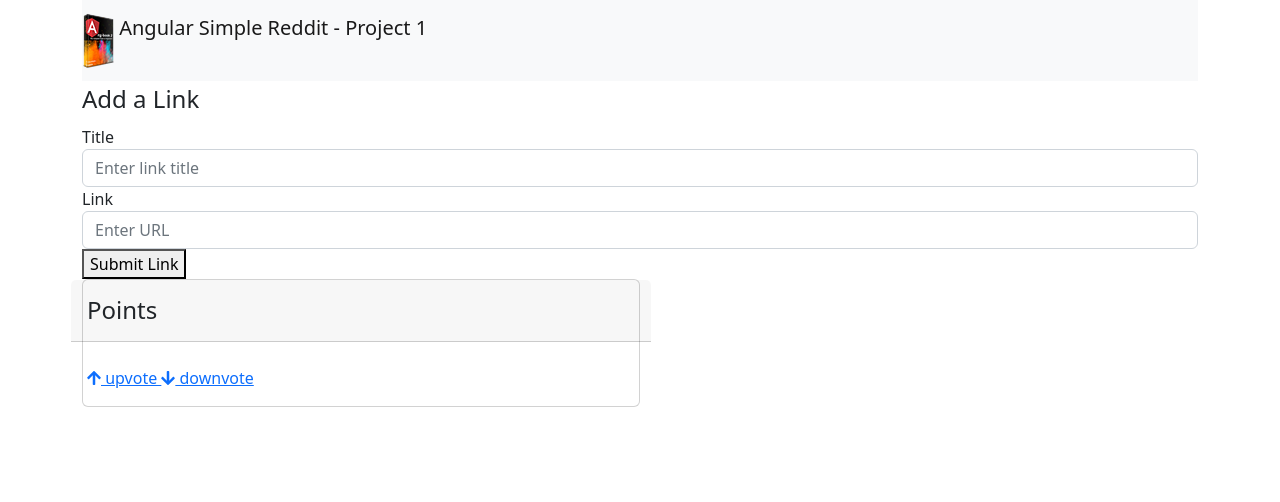
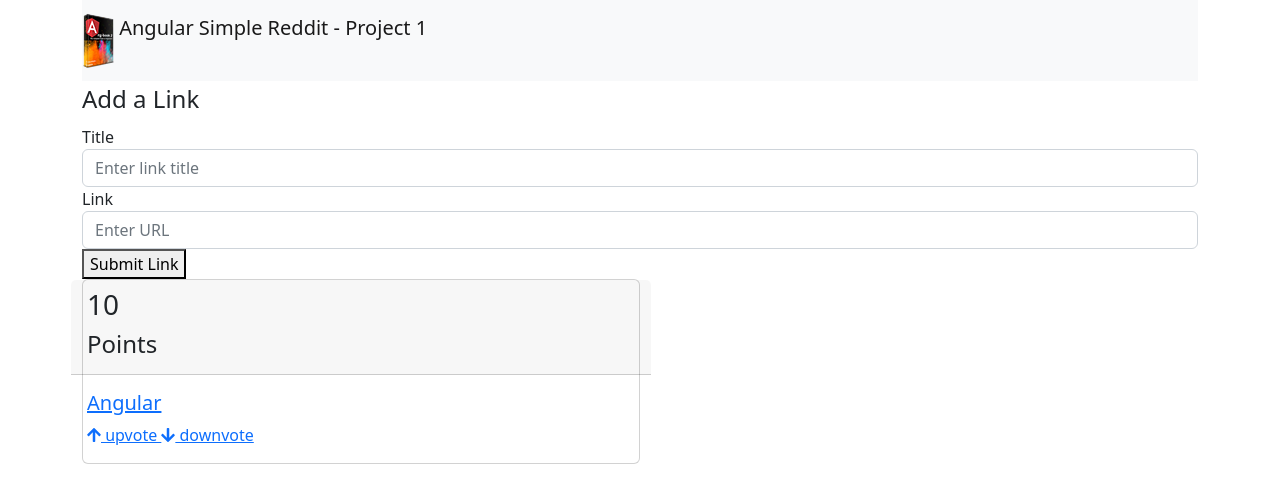
Before and after one commit to SaniyaMathewkutty/reddit-project, an Angular app: page / in a window 1280 px wide. Shown: the top 502 px of the page. Built offline with nearby package versions, Linux system fonts and the light colour scheme.

Commit message:
make same changes referrals to model.ts

```diff
--- a/src/app/article/article.component.html
+++ b/src/app/article/article.component.html
@@ -1,13 +1,13 @@
 <div class="card mb-3 col-6"> <!-- bootstrap classes -->
     <div class="row">
         <div class="card-header pull-left">
-            <h3> {{ votes }} </h3> <!-- {{ variable }} will display the value of the  variable -->
+            <h3> {{ article.votes }} </h3> <!-- {{ variable }} will display the value of the  variable -->
             <h4>Points</h4>
         </div>
 
         <div class="card-body">
-            <h5 class="card-title"> <a class="" href="{{ link }}"> <!-- ink of article -->
-                    {{ title }}
+            <h5 class="card-title"> <a class="" href="{{ article.link }}"> <!-- Link of article -->
+                    {{ article.title }}
                 </a></h5>
             <a href (click)="voteUp()">
                 <i class="fas fa-arrow-up"></i> <!-- this references the script in index.html -->
--- a/src/app/article/article.component.ts
+++ b/src/app/article/article.component.ts
@@ -21,7 +21,7 @@ export class ArticleComponent implements OnInit
 
   voteUp():boolean // this and voteDown() are returning booleans (as false) simply to fix the issue or the page refreshing when these methods are called
   {
-    this.article.votes ++;
+    this.article.votes ++; // referring votes to article.model.ts' votes property
     return false;
   }
   voteDown(): boolean
```
